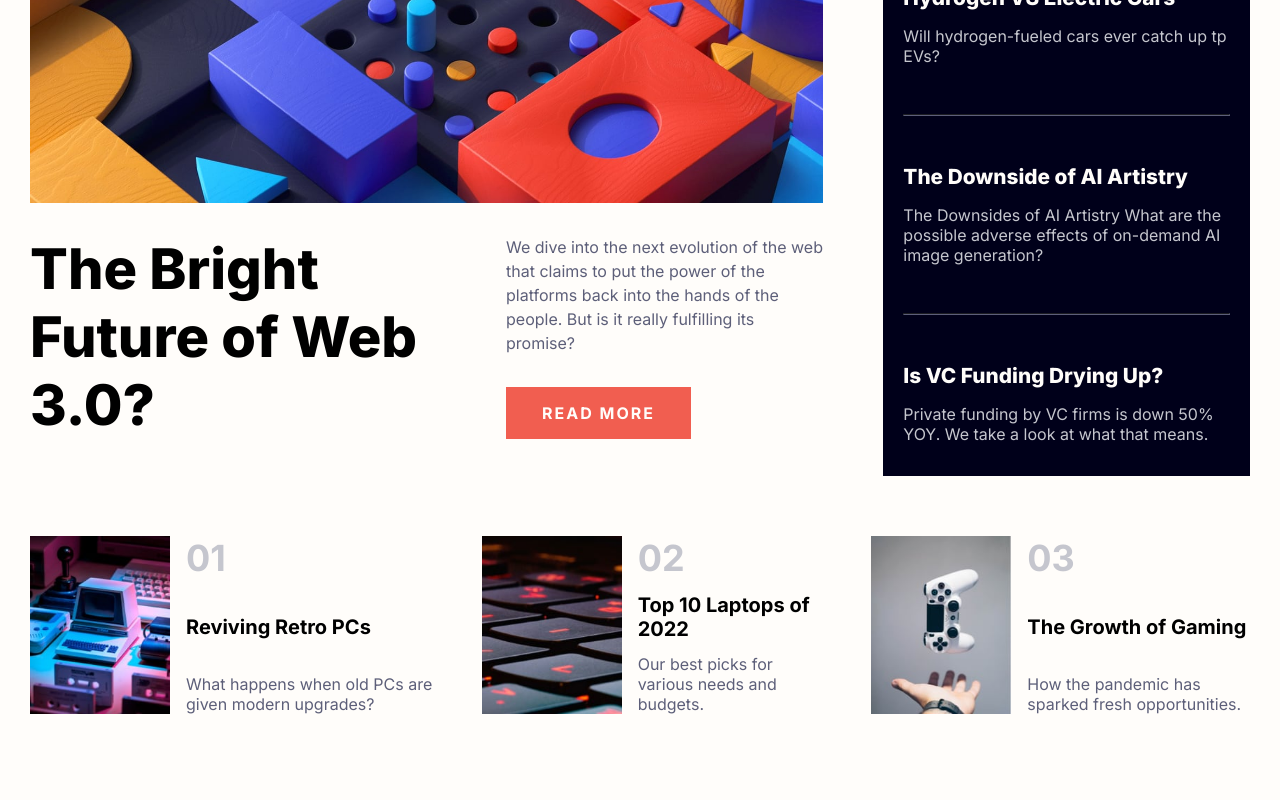
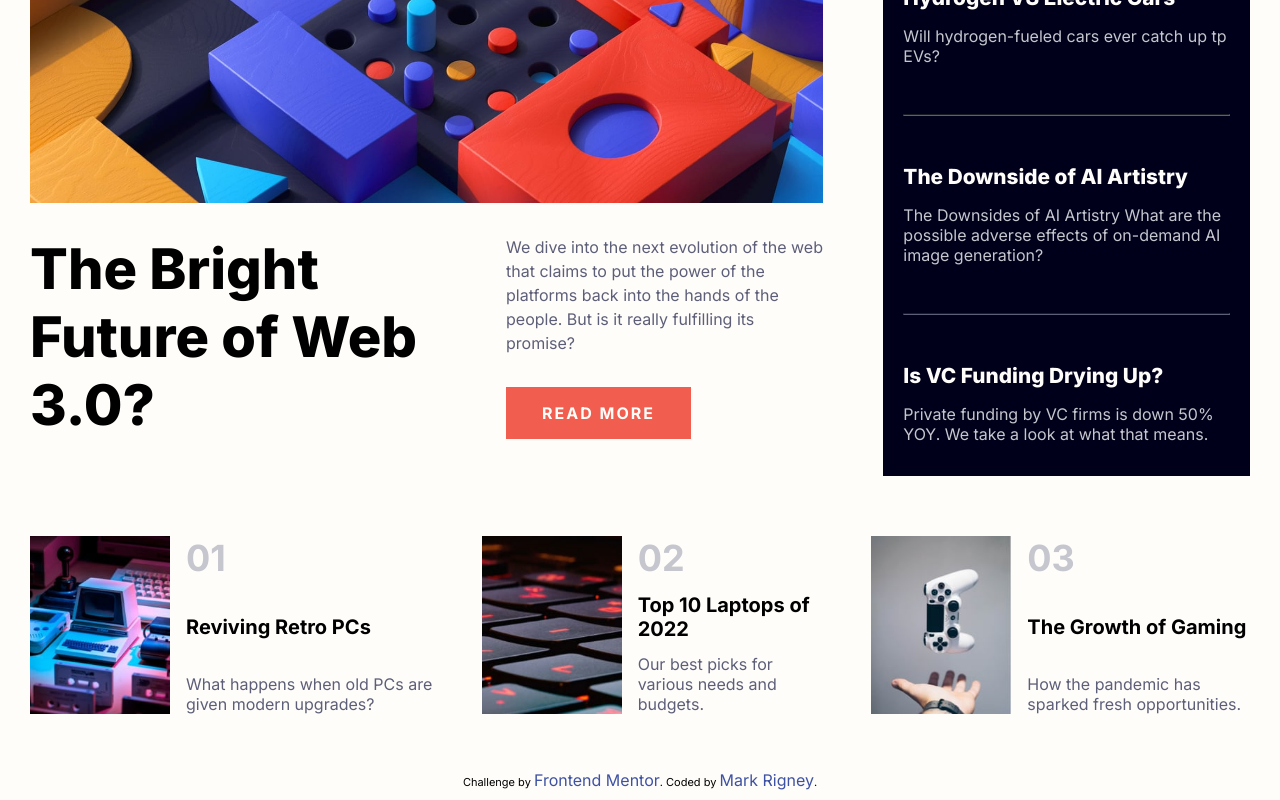
Before and after one commit to KramYengir/frontend-mentor-news-page, a React (Vite) app: page / in a window 1280 px wide. Shown: the part 253-1053 px from the top of the page. Before the commit the page ends 997 px from the top, so only its background shows below. Built offline with nearby package versions, Linux system fonts and the light colour scheme.

Commit message:
add footer & attribution

```diff
--- a/src/App.jsx
+++ b/src/App.jsx
@@ -2,6 +2,7 @@ import Header from "./components/Header/Header";
 import Hero from "./components/Hero/Hero";
 import Sidebar from "./components/Sidebar/Sidebar";
 import Trending from "./components/Trending/Trending";
+import Footer from "./components/Footer/Footer";
 
 const App = () => {
   return (
@@ -12,6 +13,7 @@ const App = () => {
         <Sidebar />
       </main>
       <Trending />
+      <Footer />
     </div>
   );
 };
--- /dev/null
+++ b/src/components/Footer/Footer.css
@@ -0,0 +1,12 @@
+footer {
+  margin-top: 1rem;
+  padding: 10px 10px;
+}
+
+.attribution {
+  font-size: 11px;
+  text-align: center;
+}
+.attribution a {
+  color: hsl(228, 45%, 44%);
+}
--- /dev/null
+++ b/src/components/Footer/Footer.jsx
@@ -0,0 +1,16 @@
+import "./Footer.css";
+
+const Footer = () => {
+  return (
+    <footer className="attribution">
+      Challenge by{" "}
+      <a href="https://www.frontendmentor.io?ref=challenge" target="blank">
+        Frontend Mentor
+        {/* <br /> */}
+      </a>
+      . Coded by <a href="https://www.rigneymade.com">Mark Rigney</a>.
+    </footer>
+  );
+};
+
+export default Footer;
```
